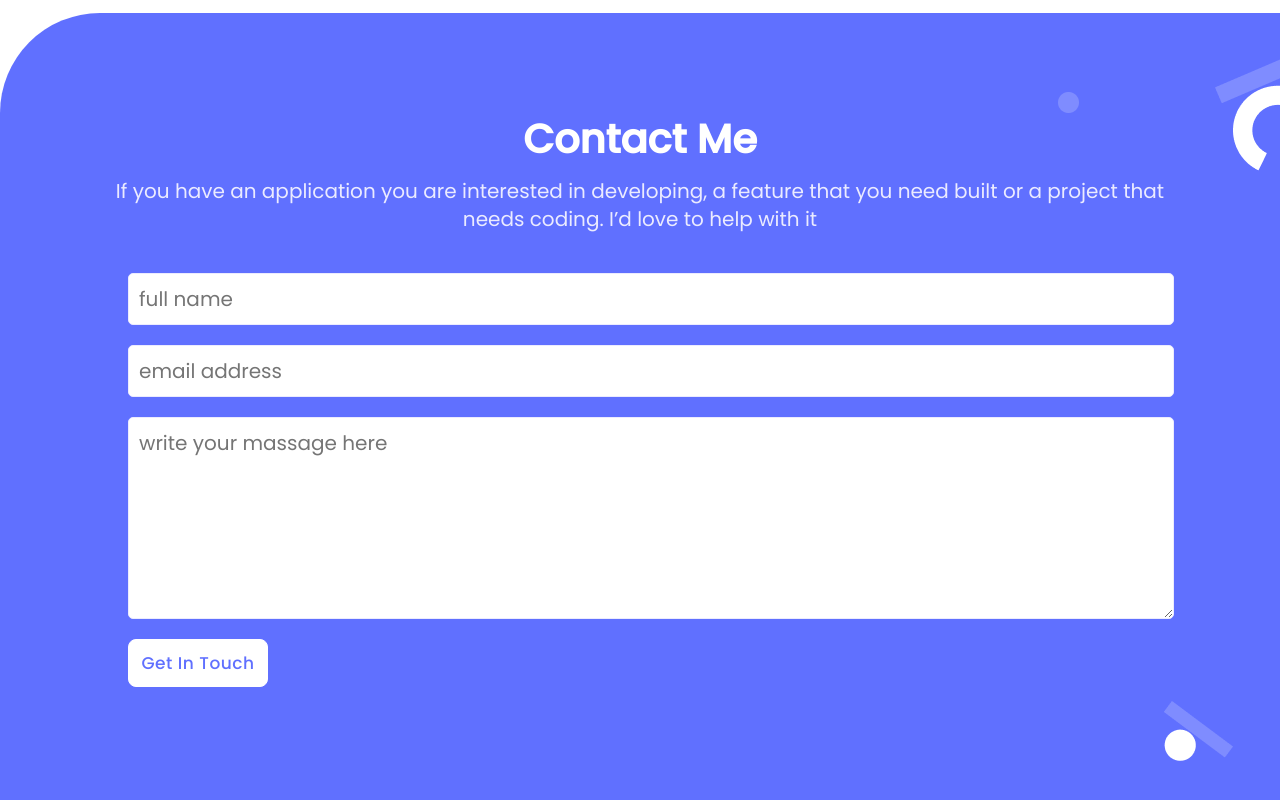
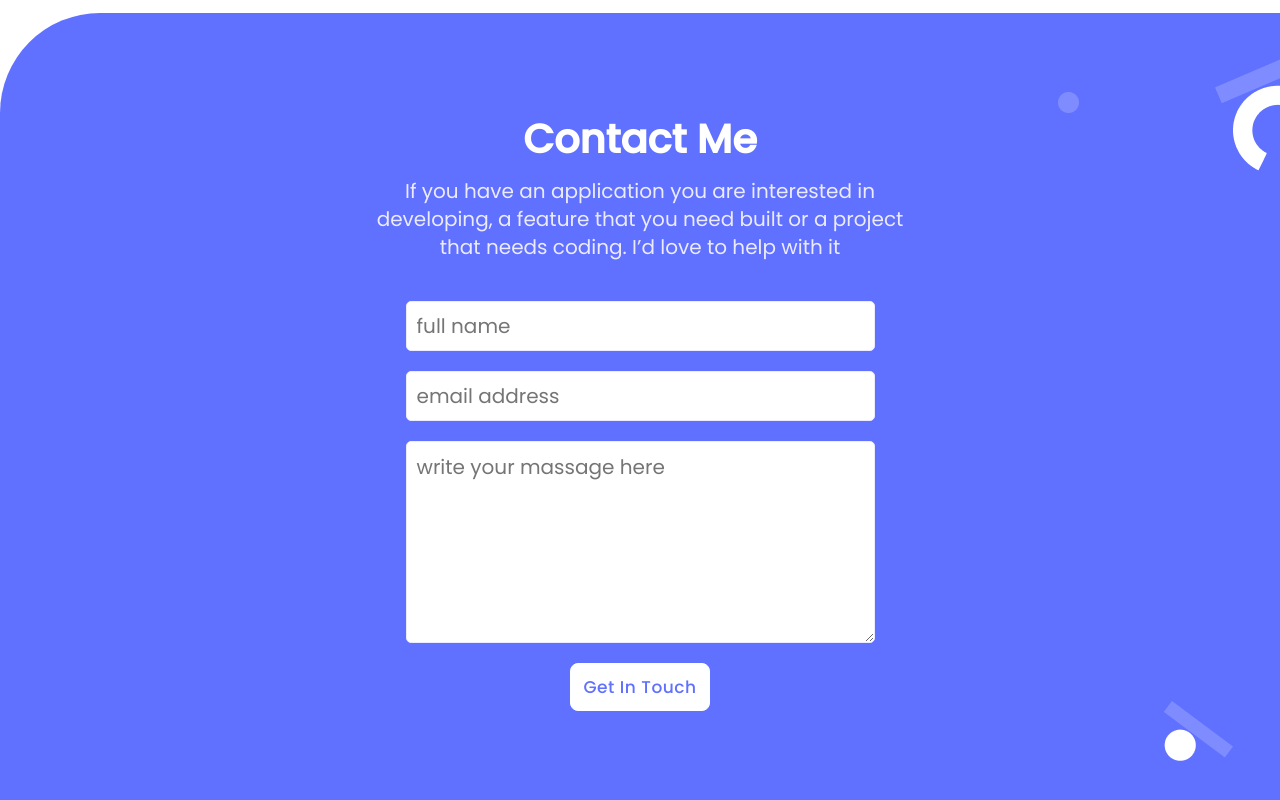
Before and after one commit to Mhamad-Raad/Microverse-Portfolio, a plain HTML site: page index.html in a window 1280 px wide. Shown: the part 5667-6467 px from the top of the page. Drawn offline with Linux system fonts and the light colour scheme.

Commit message:
adjust contact me footer for desktop version

```diff
--- a/CSS/about-myself.css
+++ b/CSS/about-myself.css
@@ -135,3 +135,9 @@
 .selected {
   margin-bottom: 36px;
 }
+
+ @media screen and (min-width: 768){
+  .desktop-aboutmyself {
+    flex-direction: row;
+  }
+ }
--- a/CSS/contact-me.css
+++ b/CSS/contact-me.css
@@ -87,3 +87,24 @@
   width: 140px;
   height: 48px;
 }
+
+@media screen and (min-width: 768px) {
+  .contact-me-description {
+    width: 569px;
+  }
+
+  .contact-me-input {
+    width: 447px;
+    height: 48px;
+  }
+
+  .textarea {
+    min-width: 447px;
+    min-height: 200px;
+    max-width: 447px;
+    max-height: 200px;
+  }
+  .contact-me-form {
+    align-items: center;
+  }
+}
--- a/index.html
+++ b/index.html
@@ -268,8 +268,9 @@
       </section>
 
 
-      <section class="about-myself ">
-        <div class="make-flex">
+      <section class="about-myself">
+        <div class="make-flex desktop-aboutmyself">
+
           <h2 class="aboutmyself-title">About Myself</h2>
           <p class="aboutmyself-description">
             Hello I’m a software developer! I can help you build a product,
@@ -316,7 +317,7 @@
 
               </section>
             <button onclick="" class="aboutmyself-card-button btn">Get my Resume</button>
-        </div>
+
 
         <section>
           <ul class="languages-bg">
@@ -360,11 +361,12 @@
           </ul>
 
         </section>
-
+      </div>
       </section>
 
       <section class="contact-me-bg">
         <div class="contact-me">
+
           <h2 class="contact-me-title-footer">Contact Me</h2>
             <p class="contact-me-description">
               If you have an application you are interested in developing, a feature that you need built or a project that needs coding. I’d love to help with it
```
Lines whose indentation alone changed are shown as unchanged.
